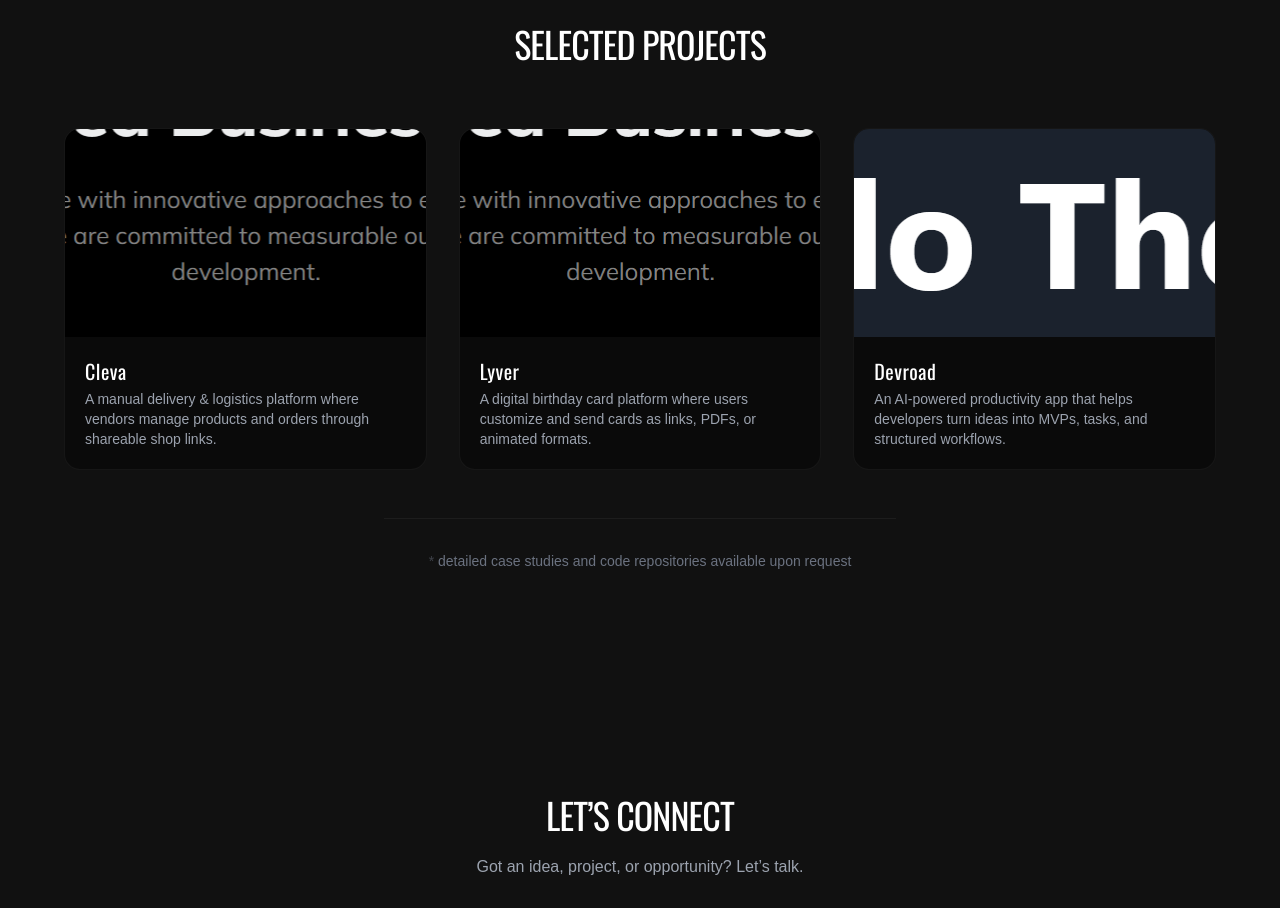
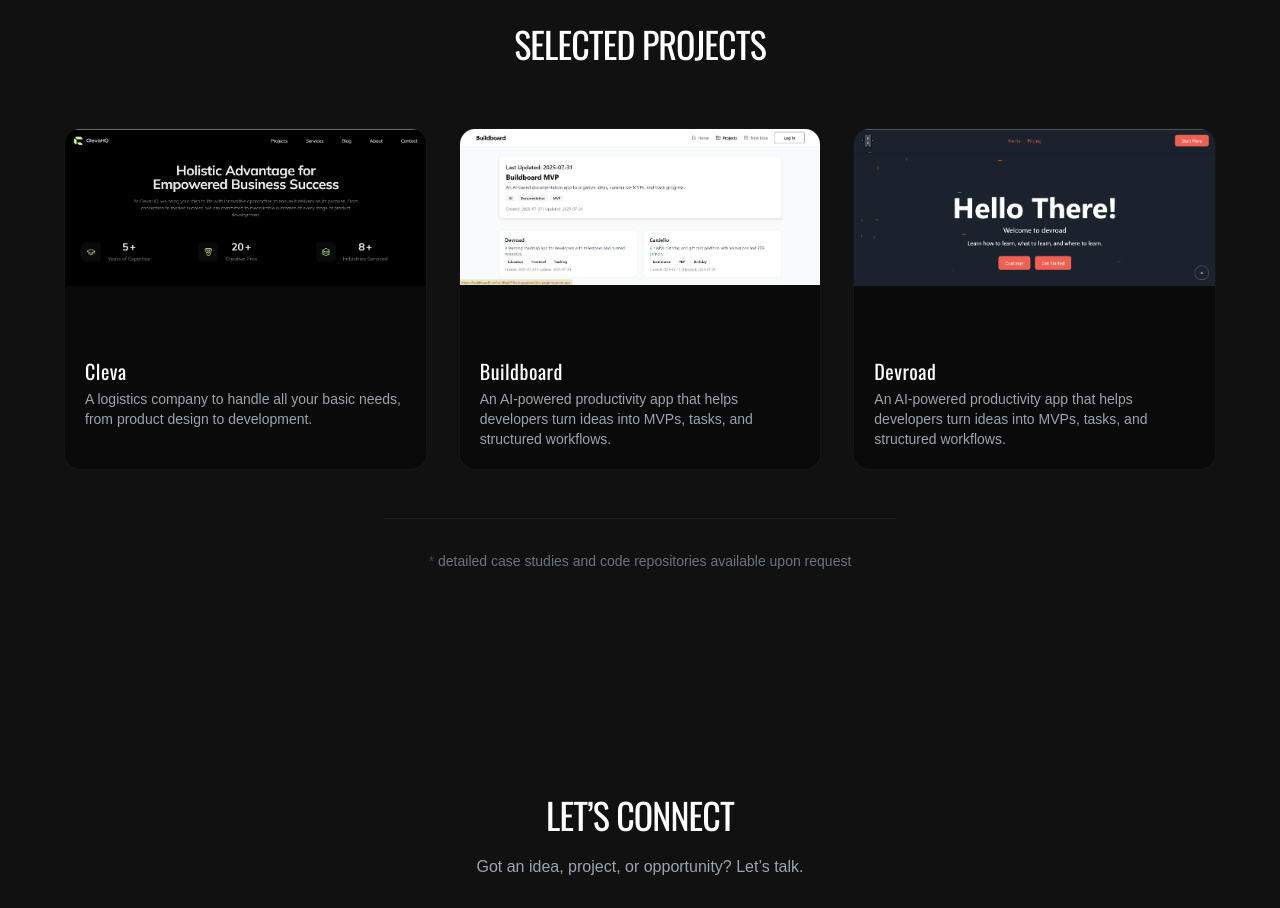
Before and after one commit to happylove32c/teddy_dev.com, a plain HTML site: page index.html in a window 1280 px wide. Shown: the part 1360-2268 px from the top of the page. Drawn offline with nearby package versions, Linux system fonts and the light colour scheme; a web font is replaced by a local one.

Commit message:
added::images

```diff
--- a/index.html
+++ b/index.html
@@ -63,30 +63,30 @@
     <div class="grid md:grid-cols-3 gap-8 max-w-6xl mx-auto">
 
       <div class="group bg-black/40 rounded-2xl overflow-hidden border border-white/5 hover:border-white/20 transition-all duration-300 hover:scale-[1.02]">
-        <div class="w-full h-52 bg-no-repeat bg-center project-image-placeholder" style="background-image: url(./public/Screenshot\ 2026-03-19\ 154946.png);">
+        <div class="w-full h-52 bg-no-repeat bg-contain project-image-placeholder" style="background-image: url(./public/Screenshot\ 2026-03-19\ 154946.png);">
 
         </div>
         <div class="p-5">
           <h3 class="text-xl mb-1 heading">Cleva</h3>
           <p class="text-gray-400 text-sm">
-            A manual delivery & logistics platform where vendors manage products and orders through shareable shop links.
+            A logistics company to handle all your basic needs, from product design to development.
+        </div>
+      </div>
+
+      <div class="group bg-black/40 rounded-2xl overflow-hidden border border-white/5 hover:border-white/20 transition-all duration-300 hover:scale-[1.02]">
+        <div class="w-full h-52 bg-no-repeat bg-contain project-image-placeholder" style="background-image: url(./public/Screenshot\ 2026-03-19\ 162035.png);">
+        </div>
+        <div class="p-5">
+          <h3 class="text-xl mb-1 heading">Buildboard</h3>
+          <p class="text-gray-400 text-sm">
+            An AI-powered productivity app that helps developers turn ideas into MVPs, tasks, and structured workflows.
+          </p>
           </p>
         </div>
       </div>
 
       <div class="group bg-black/40 rounded-2xl overflow-hidden border border-white/5 hover:border-white/20 transition-all duration-300 hover:scale-[1.02]">
-        <div class="w-full h-52 bg-no-repeat bg-center project-image-placeholder" style="background-image: url(./public/Screenshot\ 2026-03-19\ 154946.png);">
-        </div>
-        <div class="p-5">
-          <h3 class="text-xl mb-1 heading">Lyver</h3>
-          <p class="text-gray-400 text-sm">
-            A digital birthday card platform where users customize and send cards as links, PDFs, or animated formats.
-          </p>
-        </div>
-      </div>
-
-      <div class="group bg-black/40 rounded-2xl overflow-hidden border border-white/5 hover:border-white/20 transition-all duration-300 hover:scale-[1.02]">
-        <div class="w-full h-52 bg-no-repeat bg-center project-image-placeholder" style="background-image: url(./public/Screenshot\ 2026-03-19\ 155334.png);">
+        <div class="w-full h-52 bg-no-repeat bg-contain project-image-placeholder" style="background-image: url(./public/Screenshot\ 2026-03-19\ 155334.png);">
 
         </div>
         <div class="p-5">
```
Also changed, not shown: public/Screenshot 2026-03-19 162035.png (added).
